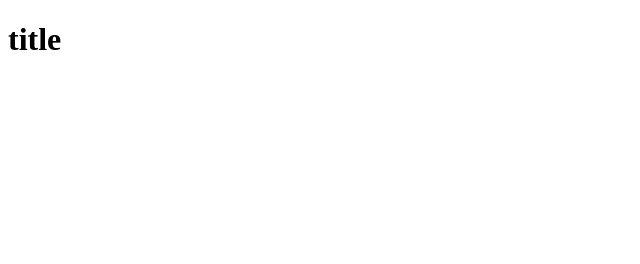
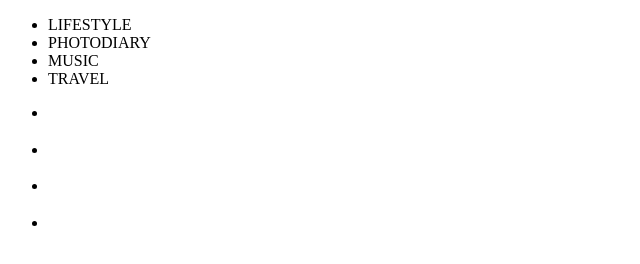
Before and after one commit to Veronika2007931/First-repo, a plain HTML site: page index.html in a window 1280 px wide. Shown: the whole page, without its empty margins (0-640 px from the left). Drawn offline with Linux system fonts and the light colour scheme.

Commit message:
Update index.html

```diff
--- a/index.html
+++ b/index.html
@@ -7,6 +7,29 @@
     <title>First-repo</title>
 </head>
 <body>
-    <h1>title</h1>
+ <nav><ul>
+    <li>LIFESTYLE</li>
+    <li>PHOTODIARY</li>
+    <li>MUSIC</li>
+    <li>TRAVEL</li>
+ </ul></nav>
+ <ul>
+    <li><img src="" alt="">
+        <h3></h3>
+        <p></p>
+    </li>
+    <li><img src="" alt="">
+        <h3></h3>
+        <p></p>
+    </li>
+    <li><img src="" alt="">
+        <h3></h3>
+        <p></p>
+    </li>
+    <li><img src="" alt="">
+        <h3></h3>
+        <p></p>
+    </li>
+
 </body>
 </html>
```
